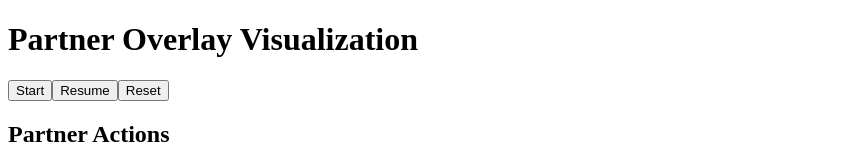
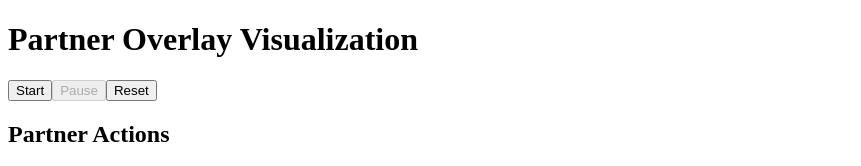
Before and after one commit to virtuist737/Partner-Overlay-Visualization, a React (Vite) app in the folder client/: page / in a window 1280 px wide. Shown: the top 166 px of the page, without its empty margins (0-861 px from the left). Built offline with nearby package versions, Linux system fonts and the light colour scheme.

Commit message:
Assistant checkpoint: Update pause button initial state and disabled condition
Assistant generated file changes:
- client/src/pages/home.tsx: Fix initial pause button state

---

User prompt:

Upon initial page load, the button is showing "Resume". Instead but it as "Pause" but disabled.

```diff
--- a/client/src/pages/home.tsx
+++ b/client/src/pages/home.tsx
@@ -116,8 +116,9 @@ export default function Home() {
               }}
               variant="outline"
               size="sm"
+              disabled={!showingCustomers}
             >
-              {showingCustomers ? 'Pause' : 'Resume'}
+              Pause
             </Button>
             <Button
               onClick={() => {
```
